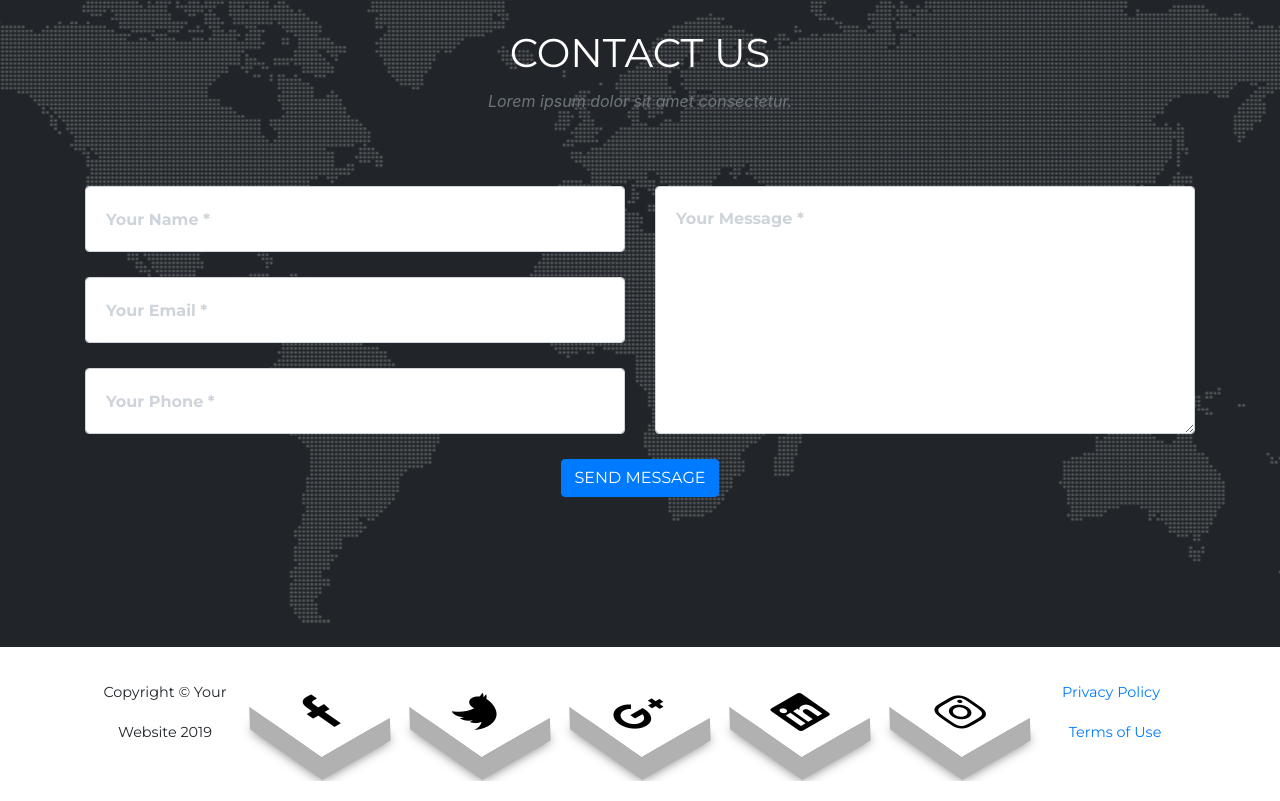
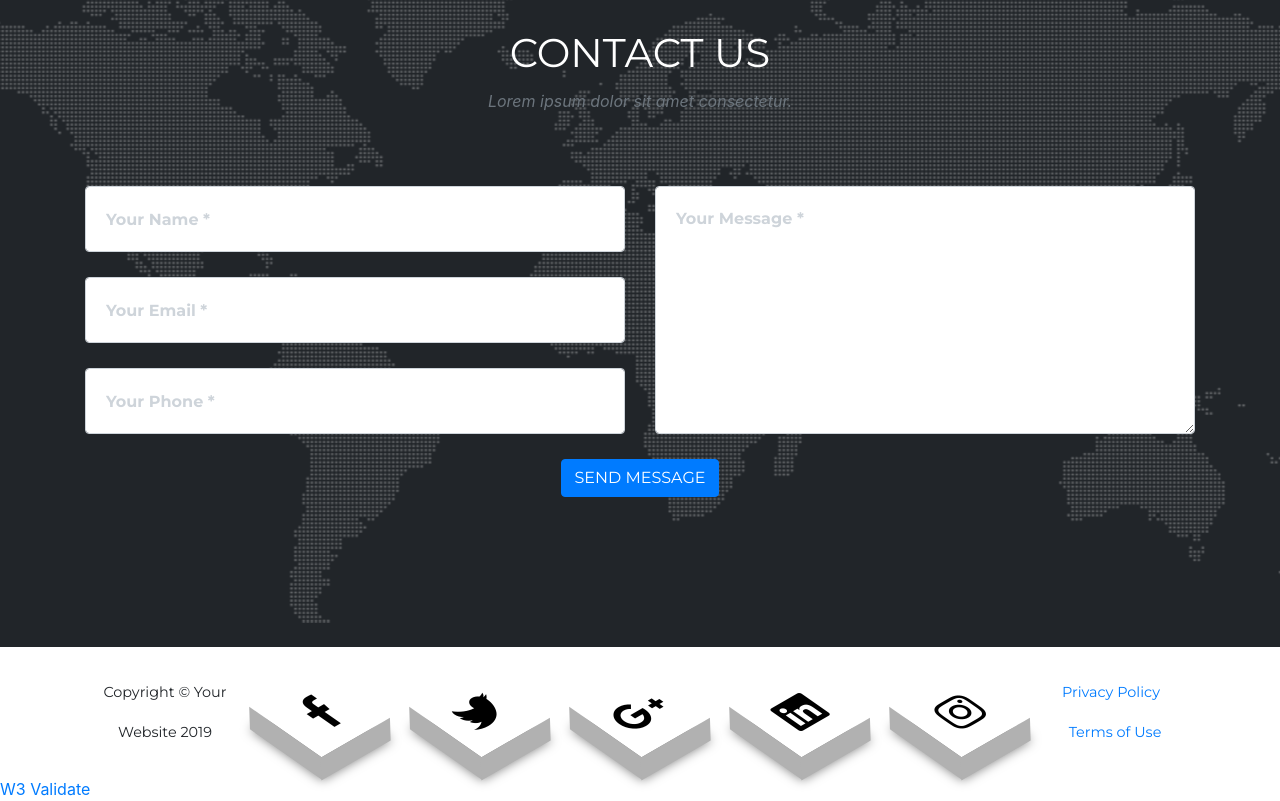
Before and after one commit to levinkewis/1000dollar, a website with bundled scripts: page index.html in a window 1280 px wide. Shown: the part 6645-7446 px from the top of the page. Built offline with nearby package versions, Linux system fonts and the light colour scheme; a web font is replaced by a local one.

Commit message:
added validator

```diff
--- a/index.html
+++ b/index.html
@@ -686,6 +686,9 @@
     <!-- Custom scripts for this template -->
     <script src="js/agency.min.js"></script>
 
+
+    <a href="https://validator.w3.org/nu/?doc=https://joestudent.com/1000">W3 Validate</a>
+
 </body>
 
 </html>
```
